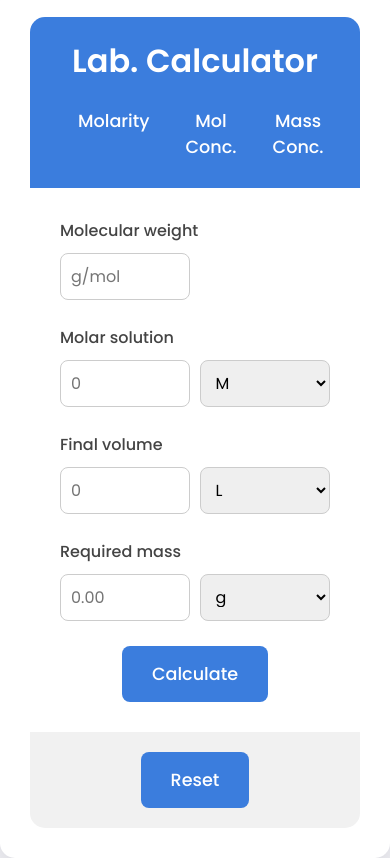
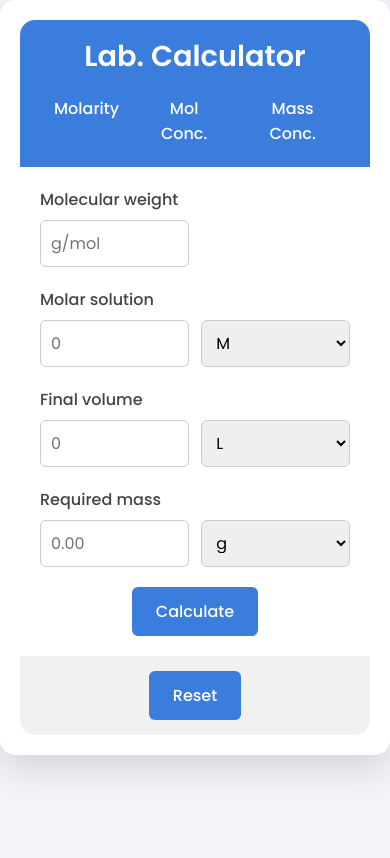
Before and after one commit to KzyFukuda/20240616_LabCalc., a plain HTML site: page index.html in a window 390 px wide. Drawn offline with Linux system fonts and the light colour scheme.

Commit message:
Adjusted design for mobile view to fit navigation and inputs in single lines

```diff
--- a/style.css
+++ b/style.css
@@ -6,7 +6,6 @@ body {
     display: flex;
     justify-content: center;
     align-items: center;
-    height: 100vh;
     background-color: #f4f4f9;
 }
 
@@ -14,23 +13,22 @@ body {
     background-color: #fff;
     border-radius: 15px;
     box-shadow: 0 12px 40px rgba(0, 0, 0, 0.15);
-    overflow: hidden;
-    max-width: 500px;
-    width: 100%;
+    width: 95%;
+    max-width: 400px;
     text-align: center;
-    padding: 30px;
+    padding: 20px;
 }
 
 header {
     background-color: #3b7ddd;
     color: #fff;
-    padding: 20px 30px;
+    padding: 15px 20px;
     border-radius: 15px 15px 0 0;
 }
 
 h1 {
     margin: 0;
-    font-size: 2em;
+    font-size: 1.8em;
     font-weight: 600;
 }
 
@@ -38,17 +36,17 @@ nav {
     display: flex;
     justify-content: space-around;
     flex-wrap: nowrap;
-    margin-top: 15px;
+    margin-top: 12px;
 }
 
 nav a {
     color: #fff;
     text-decoration: none;
-    font-size: 1.1em;
+    font-size: 1em;
     font-weight: 500;
     transition: color 0.3s;
-    padding: 8px 18px;
-    border-radius: 8px;
+    padding: 6px 14px;
+    border-radius: 6px;
 }
 
 nav a:hover {
@@ -62,20 +60,20 @@ nav a.active {
 }
 
 main {
-    padding: 30px;
+    padding: 20px;
     max-height: 80vh;
     overflow-y: auto;
 }
 
 .input-group {
-    margin-bottom: 25px;
+    margin-bottom: 20px;
     text-align: left;
 }
 
 .input-group label {
     display: block;
     font-weight: 500;
-    margin-bottom: 10px;
+    margin-bottom: 8px;
     color: #444;
 }
 
@@ -90,7 +88,7 @@ main {
     padding: 10px;
     box-sizing: border-box;
     border: 1px solid #ccc;
-    border-radius: 8px;
+    border-radius: 6px;
     font-size: 1em;
     font-family: inherit;
     transition: border-color 0.3s;
@@ -105,10 +103,10 @@ button {
     background-color: #3b7ddd;
     color: #fff;
     border: none;
-    padding: 15px 30px;
-    border-radius: 8px;
+    padding: 12px 24px;
+    border-radius: 6px;
     cursor: pointer;
-    font-size: 1.1em;
+    font-size: 1em;
     font-family: inherit;
     font-weight: 500;
     transition: background-color 0.3s;
@@ -120,6 +118,6 @@ button:hover {
 
 footer {
     background-color: #f1f1f1;
-    padding: 20px;
+    padding: 15px;
     border-radius: 0 0 15px 15px;
 }
```
